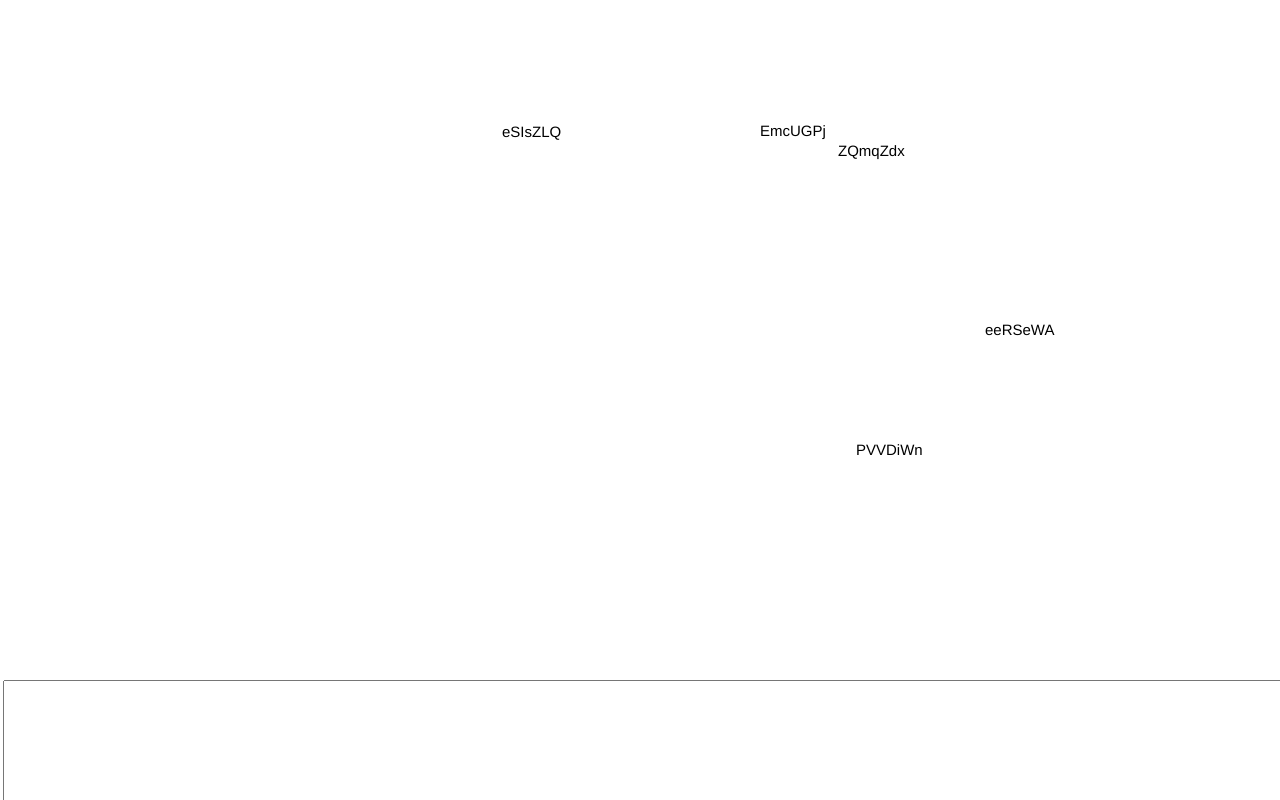
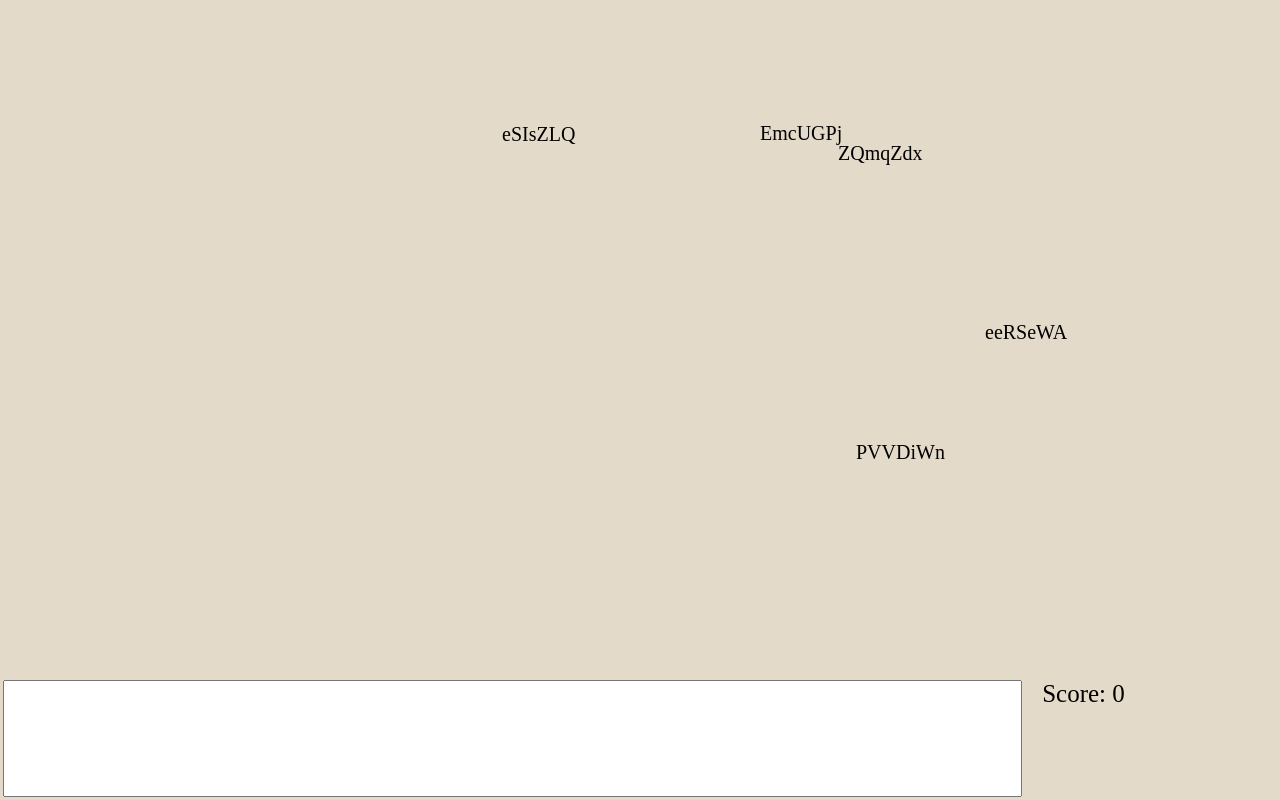
Before and after one commit to jacky-liang/athena-experiments, a Django app: template experiments/trials/templates/trials/experiment.html in a window 1280 px wide. Run offline with Django 3.2, Linux system fonts and the light colour scheme; the template is opened without the code that fills it, so the values that code supplies are empty; some libraries are stand-ins or nearby versions.

Commit message:
Choose a more readable font, added a score window, now hides textbox when doing relaxed task

```diff
--- a/experiments/trials/static/trials/css/stylesheet.css
+++ b/experiments/trials/static/trials/css/stylesheet.css
@@ -3,6 +3,7 @@ html, body {
   height: 100%;
   overflow: hidden;
   margin : 0;
+	background-color:#E3DAC9
 }
 
 textarea{
@@ -45,10 +46,32 @@ textarea{
 }
 
 .tediousTask{
-	font-size: 15px;
-	font-family: Helvetica;
+	font-size: 20px;
+	font-family: 'Slabo 27px', serif;
 }
 
 .hover{
 	filter: brightness(50%);
 }
+
+.textContainer{
+	width: 80%;
+	height:100%;
+	float: left;
+}
+
+#userInput{
+	-webkit-box-sizing: border-box;
+	-moz-box-sizing: border-box;
+	box-sizing: border-box;
+}
+
+#scoreWindow{
+	width: 20%;
+	height:100%;
+	float: right;
+	font-size: 25px;
+	font-family: 'Slabo 27px', serif;
+	padding-left: 20px;
+	box-sizing: border-box;
+}
--- a/experiments/trials/static/trials/js/experimentController.js
+++ b/experiments/trials/static/trials/js/experimentController.js
@@ -10,6 +10,7 @@ var numCircles = 4;
 //Initializes the game
 function initGame(){
 	gameData.score = 0;
+	updateScore();
 	gameData.lastSwitch = 0;
 	gameData.currentTask = 0;
 	console.log("Finished Initialization, waiting on user ready...");
@@ -25,6 +26,7 @@ function initGame(){
 //Sets up the tedious Task
 function tediousTask(){
 	$('#gameWindow').empty();
+	$('#userInput').css("display", "block");
 	gameData.taskCount = numString;
 	gameData.tediousArray = [];
 
@@ -46,6 +48,8 @@ function tediousTask(){
 
 function relaxedTask(){
 	$('#gameWindow').empty();
+	$('#userInput').css("display", "none");
+
 	gameData.taskCount = numCircles;
 	var circleTypes = shuffle([1, 2, 3, 4, 5, 6, 7, 8, 9]);
 
@@ -68,6 +72,7 @@ function getUserText(){
 		for (var i in gameData.tediousArray){
 			if(gameData.tediousArray[i] == userInput){	//If user typed in a right word, determine which game to switch to
 				gameData.score++;
+				updateScore();
 				$('#' + userInput).remove();
 				gameData.taskCount--;
 				storeExperimentData();
@@ -206,6 +211,12 @@ function endExperiment(){
 	$('#gameWindow').append("<div>Experiment is over..</div>");
 }
 
+//Updates the score Window
+function updateScore(){
+	$('#scoreWindow').empty();
+	$('#scoreWindow').append("Score: " + gameData.score);
+}
+
 //Stores experiment data
 function storeExperimentData(){
 
--- a/experiments/trials/templates/trials/experiment.html
+++ b/experiments/trials/templates/trials/experiment.html
@@ -28,7 +28,8 @@
 	  	</tr>
 	  	<tr class = "inputWindow">
         <td>
-          <div id= "inputWindow" class = "gameDivContainer"><textarea id = "userInput" oninput = "getUserText()"></textarea></div>
+          <div class = "textContainer"><textarea id = "userInput" oninput = "getUserText()"></textarea></div>
+					<div id = "scoreWindow"></div>
         </td>
 	  	</tr>
   	</table>
```
